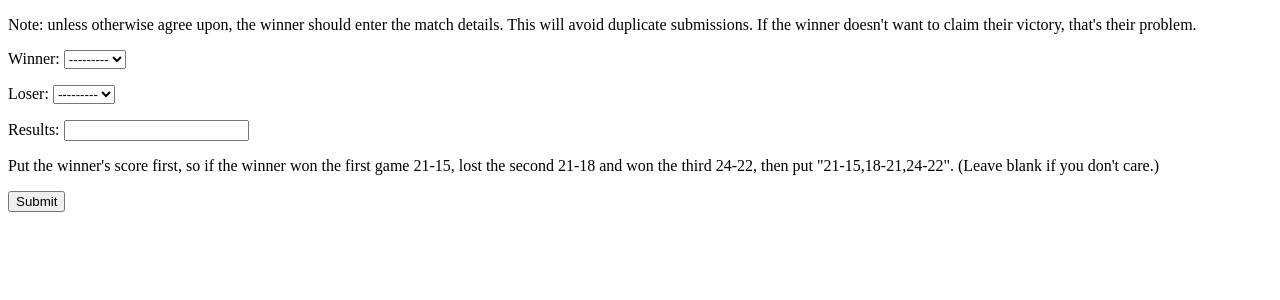
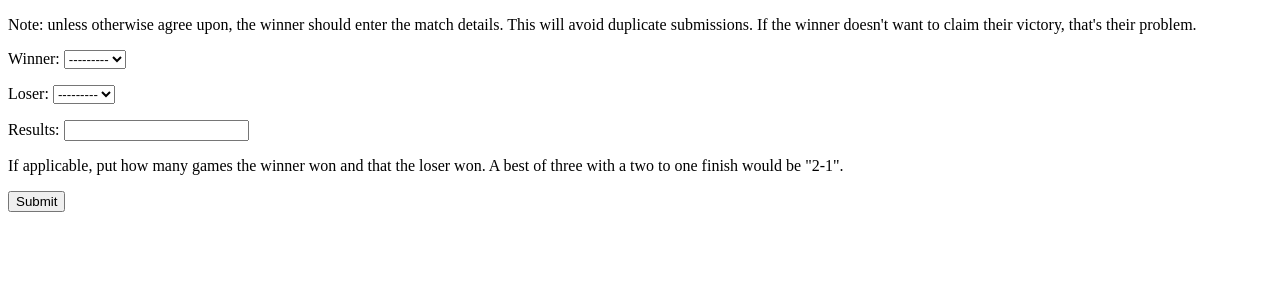
Before and after one commit to uzi/statkeeper, a Django app: page /submit/ in a window 1280 px wide. Shown: the part 63-363 px from the top of the page. Run offline with Django 3.2, Linux system fonts and the light colour scheme; data comes from the database, SQL or seed files in the repository; data that the repository does not hold is empty; parts of the project's set-up code (start-up, migrations or seed data) failed here and were passed over; some libraries are stand-ins or nearby versions.

Commit message:
Use a formset to allow for variable number of players per side in the submit form.  It's not perfect, but it's at least getting there.

```diff
--- a/match/forms.py
+++ b/match/forms.py
@@ -1,18 +1,48 @@
+import re
+
 from django import forms
 from django.contrib.auth.models import User
-from models import Game, Match, Participant, ParticipantRole
-from rankings import compute_rankings_for_match
+from django.forms.formsets import BaseFormSet
 
-import re
+from models import Match, Participant, ParticipantRole
 
 RESULTS_RE = r'^\d+-\d+$'
 results_re = re.compile(RESULTS_RE)
 
-class SubmitForm(forms.Form):
+class RequiredFormSet(BaseFormSet):
+  def __init__(self, *args, **kwargs):
+    super(RequiredFormSet, self).__init__(*args, **kwargs)
+    for form in self.forms:
+      form.empty_permitted = False
+
+class ParticipantForm(forms.Form):
   queryset = User.objects.order_by('username')
 
   winner = forms.ModelChoiceField(queryset=queryset)
   loser = forms.ModelChoiceField(queryset=queryset)
+
+  def clean(self):
+    cleaned_data = super(ParticipantForm, self).clean()
+    winner = cleaned_data.get('winner')
+    loser = cleaned_data.get('loser')
+
+    if winner is None or loser is None:
+      raise forms.ValidationError("Winner and loser must be filled in")
+
+    return cleaned_data
+
+  def save(self, match):
+    if match is None:
+      raise forms.ValidationError("Need a match to make the participants.")
+
+    Participant.objects.create(user=self.cleaned_data['winner'],
+                               match=match,
+                               role=ParticipantRole.Win)
+    Participant.objects.create(user=self.cleaned_data['loser'],
+                               match=match,
+                               role=ParticipantRole.Loss)
+
+class SubmitForm(forms.Form):
   results = forms.CharField(max_length=255)
 
   def clean_results(self):
@@ -24,28 +54,7 @@ class SubmitForm(forms.Form):
       raise forms.ValidationError("Results do not match the format.")
     return results
 
-  def clean(self):
-      cleaned_data = super(SubmitForm, self).clean()
-      winner = cleaned_data.get('winner')
-      loser = cleaned_data.get('loser')
-
-      if winner is None or loser is None:
-          raise forms.ValidationError("Winner and loser must be filled in")
-
-      if winner == loser:
-          raise forms.ValidationError("Winner and loser can not be the same user")
-
-      return cleaned_data
-
-  def save(self, request):
-    # Default to only do ping pong for now, but leave room for future
-    # expansion.  Foosball anyone?
-    try:
-      game = Game.objects.get(slug='pingpong')
-    except Game.DoesNotExist:
-      game = Game.objects.create(slug='pingpong', name='Ping Pong',
-                                 require_results=True)
-
+  def save(self, request, game):
     results = self.clean_results()
     if game.require_results and not results:
       raise ValueError('That game requires the results.')
@@ -54,11 +63,5 @@ class SubmitForm(forms.Form):
     match = Match.objects.create(results=results,
                                  submitter=request.user,
                                  game=game)
-    Participant.objects.create(user=self.cleaned_data['winner'],
-                               match=match,
-                               role=ParticipantRole.Win)
-    Participant.objects.create(user=self.cleaned_data['loser'],
-                               match=match,
-                               role=ParticipantRole.Loss)
 
-    compute_rankings_for_match(match)
+    return match
--- a/match/models.py
+++ b/match/models.py
@@ -101,6 +101,9 @@ class Ranking(models.Model):
     self.sigma = rating.sigma
     self.exposure = rating.exposure
 
+  def score(self):
+    return int(self.exposure * 1000)
+
   def __unicode__(self):
     return '%s, trueskill.Rating(mu=%f, sigma=%f), exposure = %f' % (
         self.user.username, self.mu, self.sigma, self.exposure)
--- a/match/templates/match/submit.html
+++ b/match/templates/match/submit.html
@@ -12,17 +12,15 @@
     doesn't want to claim their victory, that's their problem.
   </div>
 
+
   <form method="post" action=".">
-      <p><label for="id_winner">Winner:</label>
-      {{ form.winner }}</p>
-      <p><label for="id_loser">Loser:</label>
-      {{ form.loser }}</p>
+      {{ formset.as_p }}
       <p><label for="id_results">Results:</label>
       {{ form.results }}</p>
       <p>
-      Put the winner's score first, so if the winner won the
-      first game 21-15, lost the second 21-18 and won the third 24-22,
-      then put "21-15,18-21,24-22".  (Leave blank if you don't care.)
+      If applicable, put how many games the winner won and that the
+      loser won.  A best of three with a two to one finish would be
+      "2-1".
       </p>
     <input type="submit" value="Submit" />
     <input type="hidden" name="next" value="/" />
--- a/match/views.py
+++ b/match/views.py
@@ -1,13 +1,16 @@
+from collections import Counter
+from decimal import Decimal as D
+from itertools import chain
+
+from django import forms
 from django.contrib.auth.models import User
+from django.forms.formsets import formset_factory
 from django.http import HttpResponseRedirect
 from django.shortcuts import get_object_or_404, render
 
-from forms import SubmitForm
-from models import Match, Participant, ParticipantRole, Ranking
-
-from decimal import Decimal as D
-from collections import Counter
-
+from forms import SubmitForm, ParticipantForm, RequiredFormSet
+from models import Game, Match, Participant, ParticipantRole, Ranking
+from rankings import compute_rankings_for_match
 
 UNDEFINED_PERCENTAGE = '-.---'
 
@@ -49,7 +52,7 @@ def index(request):
               'wins': wins,
               'losses': losses,
               'percentage': percentage,
-              'ranking': ranking }
+              'ranking': int(ranking * 1000) }
     records.append(entry)
 
   records.sort(cmp=percentage_cmp, reverse=True)
@@ -100,13 +103,39 @@ def versus(request, username, versus):
   })
 
 def submit(request):
+  # XXX Set this as part of the url
+  try:
+    game = Game.objects.get(slug='pingpong')
+  except Game.DoesNotExist:
+    game = Game.objects.create(slug='pingpong', name='Ping Pong',
+                               require_results=True)
+  # XXX Test doubles by uncommenting this line
+  #game.players_per_side = 2
+
+  ParticipantFormSet = formset_factory(ParticipantForm,
+                                       formset=RequiredFormSet,
+                                       max_num=game.players_per_side,
+                                       extra=game.players_per_side)
+
   if request.method == 'POST':
     form = SubmitForm(request.POST)
-    if form.is_valid():
-      form.save(request)
+    formset = ParticipantFormSet(request.POST)
+    if form.is_valid() and formset.is_valid():
+      # Get all the uids given
+      uid_set = set([ u.id for u in chain.from_iterable([ d.cleaned_data.values() for d in [ f for f in formset.forms ] ])])
+      if len(uid_set) != game.players_per_side * 2:
+        # FIXME This may not be the right way to handle this, but at least
+        #       it doesn't try to save something wrong.
+        raise forms.ValidationError("Cannot repeat participants.")
+
+      match = form.save(request, game)
+      [ f.save(match) for f in formset.forms ]
+
+      compute_rankings_for_match(match)
       return HttpResponseRedirect('/')
   else:
     form = SubmitForm()
+    formset = ParticipantFormSet()
   return render(request, 'match/submit.html', {
-    'form': form
+    'form': form, 'formset': formset
   })
```
